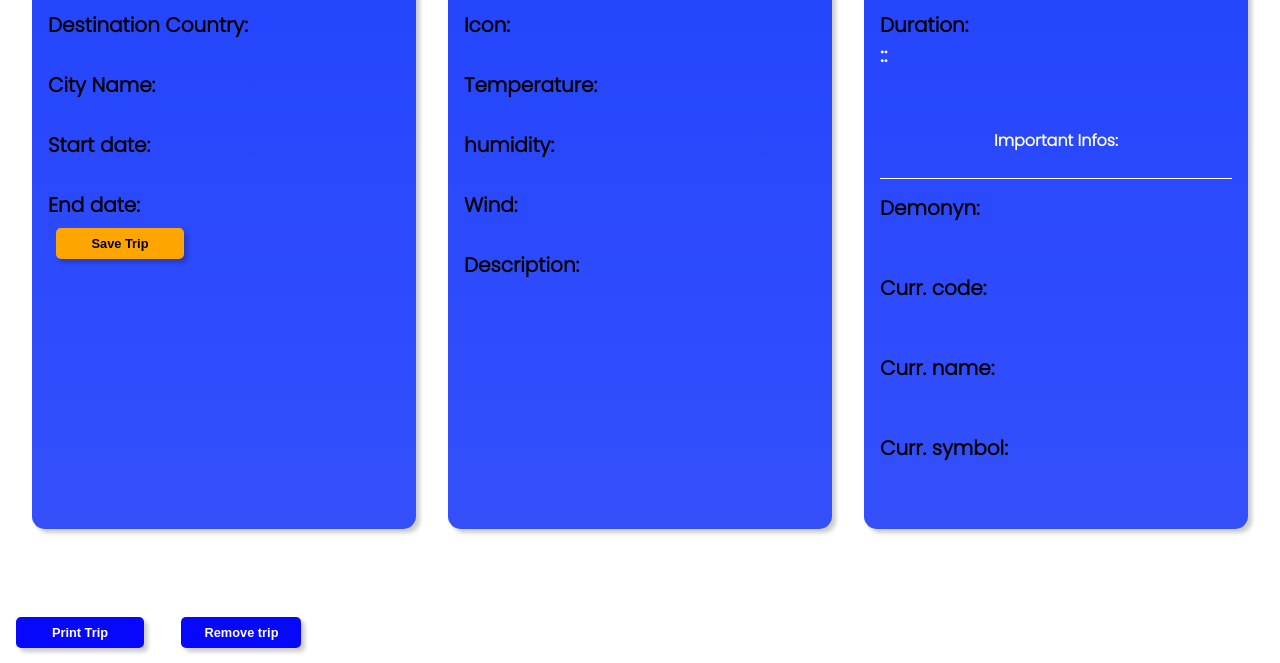
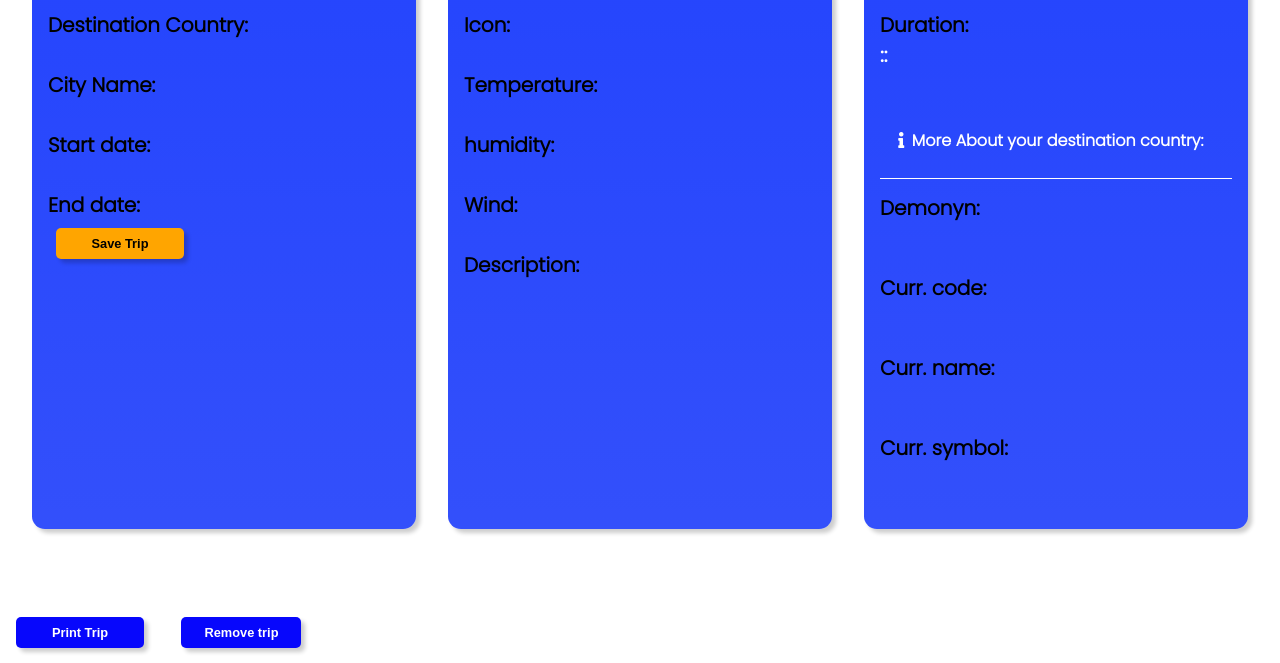
Before and after one commit to NodEm9/nano-degree-capstone-project-final, a website built with webpack: page src/client/views/index.html in a window 1280 px wide. Shown: the part 1111-1774 px from the top of the page. Built offline with nearby package versions, Linux system fonts and the light colour scheme.

Commit message:
Added markup: markup for displaying pixabay api log was added to the api logs

```diff
--- a/src/client/views/index.html
+++ b/src/client/views/index.html
@@ -100,7 +100,7 @@
   <label for="trip duration:">Duration: </label>
   <div class="trip-duration" data-trip-duration>:: </div><br>
   <div class="rest-countries-info">
-    <h2>Important Infos: </h2>
+    <h2 class="rest-title"><i class="fas fa-info"></i> More About your destination country: </h2>
     <label for="demonym">Demonyn: </label>
     <p id="demonym" class="rest-countries" data-demonym></p><br>
     <label for="currency code">Curr. code:</label>
```
